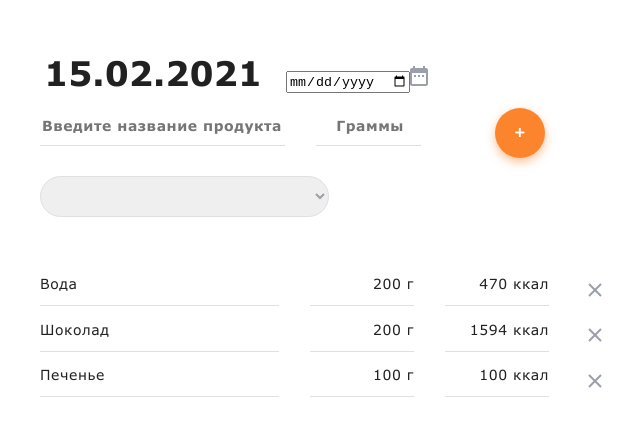
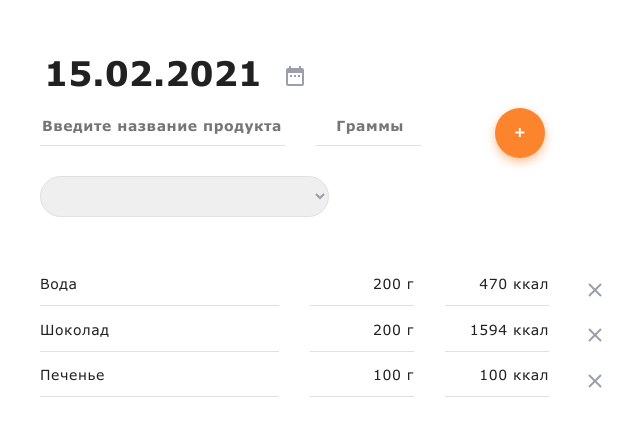
Before and after one commit to mikelp13/React_SlimMom_Health_teamproject, a React (Create React App) app: page /diary in a window 1280 px wide. Shown: the part 3011-3447 px from the top of the page, without its empty margins (175-815 px from the left). Built offline with nearby package versions, Linux system fonts and the light colour scheme.

Commit message:
Добавляю редюсер на дату

```diff
--- a/package.json
+++ b/package.json
@@ -19,6 +19,7 @@
         "react-dom": "^17.0.1",
         "react-loader-spinner": "^4.0.0",
         "react-redux": "^7.2.2",
+        "react-response": "^0.1.0",
         "react-router-dom": "^5.2.0",
         "react-scripts": "^4.0.1",
         "react-transition-group": "^4.4.1",
--- a/src/components/diaryDateCalendar/DiaryDateCalendar.js
+++ b/src/components/diaryDateCalendar/DiaryDateCalendar.js
@@ -7,28 +7,19 @@ import moment from 'moment';
 
 const DiaryDateCalendar = () => {
     const [state, setState] = useState({
-        date: new Date(),
+        date: '',
     });
 
     const [startDate, setStartDate] = useState(new Date());
     console.log(startDate);
-    const handleChange = e => {
-        const { name, value } = e.target;
-        setState(prev => ({ ...prev, [name]: value }));
-    };
 
-    const getCurrentDay = () => {
-        let date = new Date();
-        let year = date.getFullYear();
-        let month =
-            date.getMonth().length > 1
-                ? date.getMonth() + 1
-                : '0' + (date.getMonth() + 1);
-        let day = date.getDate();
-        let currentDate = `${year}-${month}-${day}`;
-        let currentDateFormat = moment(currentDate).format('DD.MM.YYYY');
-        console.log(currentDateFormat);
-        return currentDateFormat;
+    const handleChange = day => {
+        setStartDate(day);
+        const date = { date: moment(day).format('YYYY-MM-DD') };
+        // dispatch(healthOperations.getDayInfoOperation(date));
+        // dispatch(healthOperations.setDateOperation(date));
+        console.log('current ====>>> day', day);
+        console.log('current ====>>> data', date);
     };
 
     return (
@@ -37,16 +28,11 @@ const DiaryDateCalendar = () => {
                 <label className="labelDatePicker">
                     <DatePicker
                         selected={startDate}
-                        onChange={date => setStartDate(date)}
-                        dateFormat="dd.MM.yyyy"
+                        onChange={handleChange}
+                        dateFormat="d.MM.yyyy"
                         className="inputDiaryDateCalendar"
+                        name="data"
                     ></DatePicker>
-                    <input
-                        type="date"
-                        name="date"
-                        value={(state.date = getCurrentDay())}
-                        onChange={handleChange}
-                    />
                     <IconCalendar className="iconDateCalendar" />
                 </label>
             </CalendarWrapper>
```
Also changed, not shown: src/redux/userData/userDataAction.js (added, +11 -0 lines), src/redux/userData/userDataOperations.js (added, +33 -0 lines), src/redux/userData/userDataReducer.js (added), src/redux/userData/userDataSelectors.js (added), 2 other files (tests, documents, lock files or other folders).
